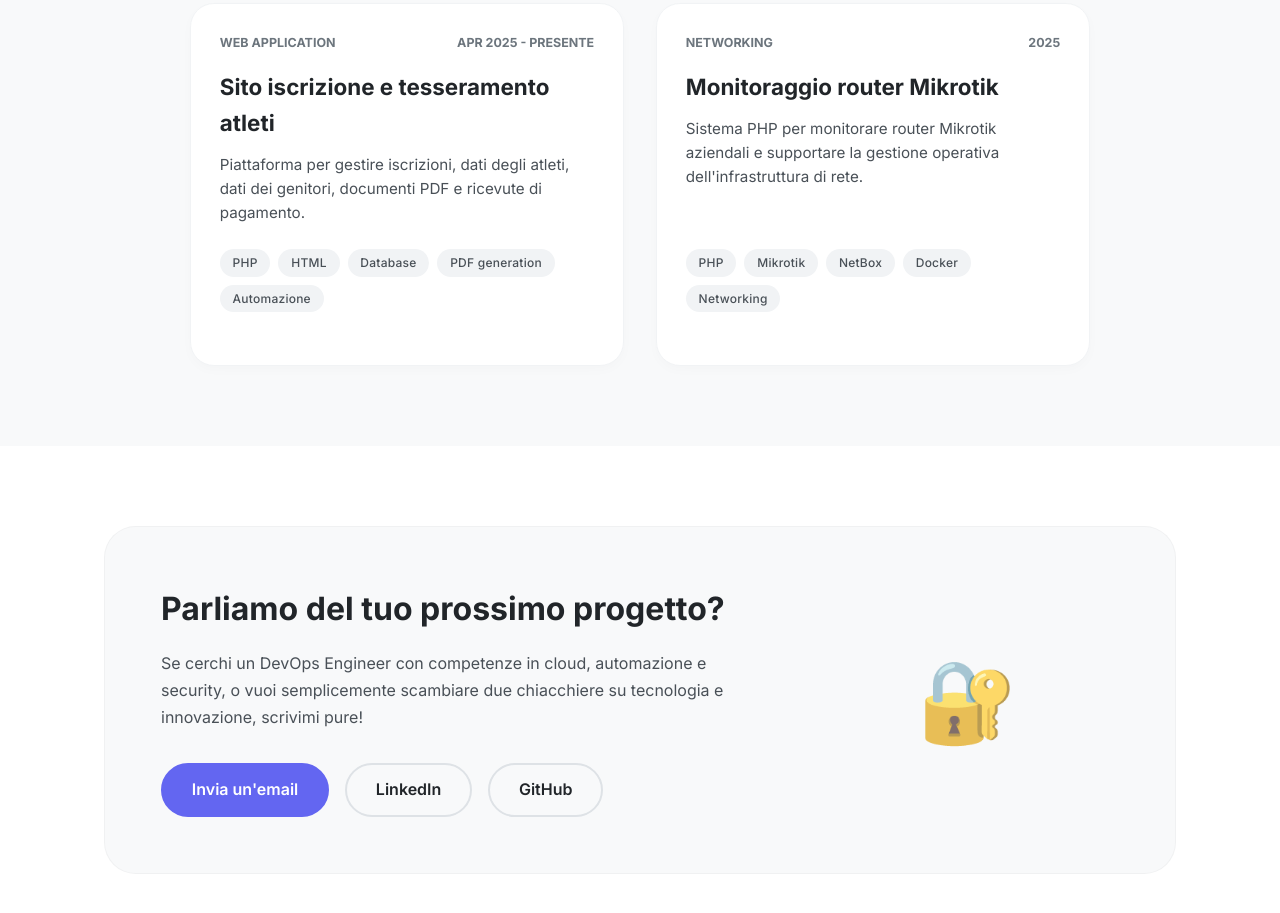
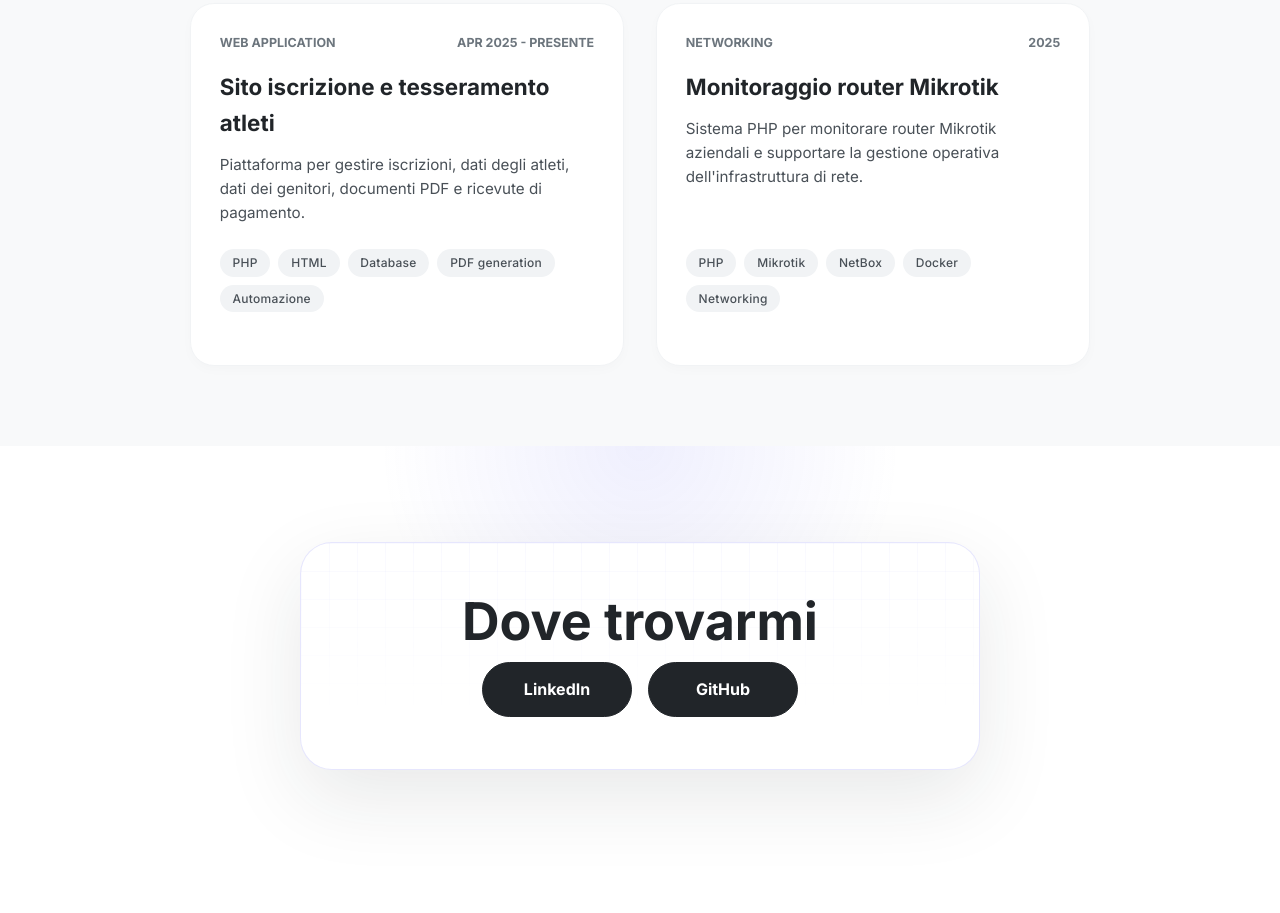
Before and after one commit to ForoniGabriele/ForoniGabriele.github.io, an Astro site: page / in a window 1280 px wide. Shown: the part 2309-3222 px from the top of the page. After the commit the page ends 3175 px from the top, so only its background shows below. Built offline with nearby package versions, Linux system fonts and the light colour scheme; Astro itself is replaced by a stand-in of ours.

Commit message:
contatti

```diff
--- a/src/pages/index.astro
+++ b/src/pages/index.astro
@@ -109,7 +109,7 @@ import { projects } from '../data/projects';
 
         <!-- Esperienza 4: Analista Dati -->
         <div class="timeline-item">
-          <div class="timeline-badge">📊</div>
+          <div></div>
           <div class="timeline-content">
             <div class="timeline-header">
               <h3>Stagista Analista Dati</h3>
@@ -153,21 +153,10 @@ import { projects } from '../data/projects';
   <section id="contact" class="contact">
     <div class="container">
       <div class="contact-card">
-        <div class="contact-info">
-          <h2>Parliamo del tuo prossimo progetto?</h2>
-          <p>
-            Se cerchi un DevOps Engineer con competenze in cloud, automazione e
-            security, o vuoi semplicemente scambiare due chiacchiere su tecnologia
-            e innovazione, scrivimi pure!
-          </p>
-          <div class="contact-links">
-            <a href="mailto:gabriele@example.com" class="btn btn-primary">Invia un'email</a>
-            <a href="https://linkedin.com/in/gabriele-foroni" class="btn btn-outline" target="_blank">LinkedIn</a>
-            <a href="https://github.com/ForoniGabriele" class="btn btn-outline" target="_blank">GitHub</a>
-          </div>
-        </div>
-        <div class="contact-emoji">
-          <span>🔐</span>
+        <h2>Dove trovarmi</h2>
+        <div class="contact-links">
+          <a href="https://linkedin.com/in/gabriele-foroni" class="contact-link" target="_blank" rel="noreferrer">LinkedIn</a>
+          <a href="https://github.com/ForoniGabriele" class="contact-link" target="_blank" rel="noreferrer">GitHub</a>
         </div>
       </div>
     </div>
@@ -421,39 +410,89 @@ import { projects } from '../data/projects';
 
   /* ===== CONTACT ===== */
   .contact {
-    padding: 5rem 0;
-    background: #ffffff;
+    padding: 6rem 0;
+    background:
+      radial-gradient(circle at 50% 0%, rgba(99,102,241,0.10), transparent 34%),
+      #ffffff;
   }
   .contact-card {
-    background: #f8f9fa;
+    position: relative;
+    max-width: 680px;
+    margin: 0 auto;
+    padding: 3.25rem;
+    overflow: hidden;
+    text-align: center;
+    background: #ffffff;
+    border: 1px solid rgba(99,102,241,0.16);
     border-radius: 32px;
-    padding: 3.5rem;
-    display: grid;
-    grid-template-columns: 2fr 1fr;
-    gap: 3rem;
-    align-items: center;
-    border: 1px solid rgba(0,0,0,0.03);
+    box-shadow: 0 28px 80px rgba(33,37,41,0.10);
   }
-  .contact-info h2 {
-    font-size: 2rem;
-    font-weight: 700;
-    margin-bottom: 1rem;
+  .contact-card::before {
+    content: '';
+    position: absolute;
+    inset: 0;
+    background:
+      linear-gradient(90deg, rgba(99,102,241,0.07) 1px, transparent 1px),
+      linear-gradient(rgba(99,102,241,0.07) 1px, transparent 1px);
+    background-size: 28px 28px;
+    mask-image: linear-gradient(180deg, rgba(0,0,0,0.5), transparent 76%);
+    pointer-events: none;
+  }
+  .contact-kicker,
+  .contact-card h2,
+  .contact-description,
+  .contact-links {
+    position: relative;
+    z-index: 1;
+  }
+  .contact-kicker {
+    display: inline-flex;
+    margin-bottom: 0.9rem;
+    padding: 0.35rem 0.85rem;
+    color: #6366f1;
+    background: #f1f3ff;
+    border-radius: 999px;
+    font-size: 0.78rem;
+    font-weight: 800;
+    letter-spacing: 0.04em;
+    text-transform: uppercase;
+  }
+  .contact-card h2 {
+    margin-bottom: 0.8rem;
     color: #212529;
+    font-size: clamp(2rem, 5vw, 3.25rem);
+    line-height: 1.05;
   }
-  .contact-info p {
+  .contact-description {
+    max-width: 470px;
+    margin: 0 auto 2rem;
     color: #495057;
+    font-size: 1rem;
     line-height: 1.7;
-    margin-bottom: 2rem;
   }
   .contact-links {
     display: flex;
+    justify-content: center;
     gap: 1rem;
     flex-wrap: wrap;
   }
-  .contact-emoji {
-    font-size: 5rem;
+  .contact-link {
+    min-width: 150px;
+    padding: 0.85rem 1.4rem;
+    color: #ffffff;
+    background: #212529;
+    border: 1px solid #212529;
+    border-radius: 999px;
+    font-weight: 700;
     text-align: center;
-    opacity: 0.7;
+    transition: transform 0.2s ease, box-shadow 0.2s ease, border-color 0.2s ease;
+  }
+  .contact-link:hover,
+  .contact-link:focus-visible {
+    transform: translateY(-4px);
+    border-color: #6366f1;
+    box-shadow: 0 16px 36px rgba(99,102,241,0.20);
+    outline: none;
   }
 
   /* ===== RESPONSIVE ===== */
@@ -484,12 +523,11 @@ import { projects } from '../data/projects';
       font-size: 4rem;
     }
     .contact-card {
-      grid-template-columns: 1fr;
-      padding: 2rem;
-      text-align: center;
+      padding: 2.25rem 1.4rem;
     }
-    .contact-links {
-      justify-content: center;
+    .contact-link {
+      width: 100%;
+      max-width: 260px;
     }
     .section-header h2 {
       font-size: 2rem;
```
